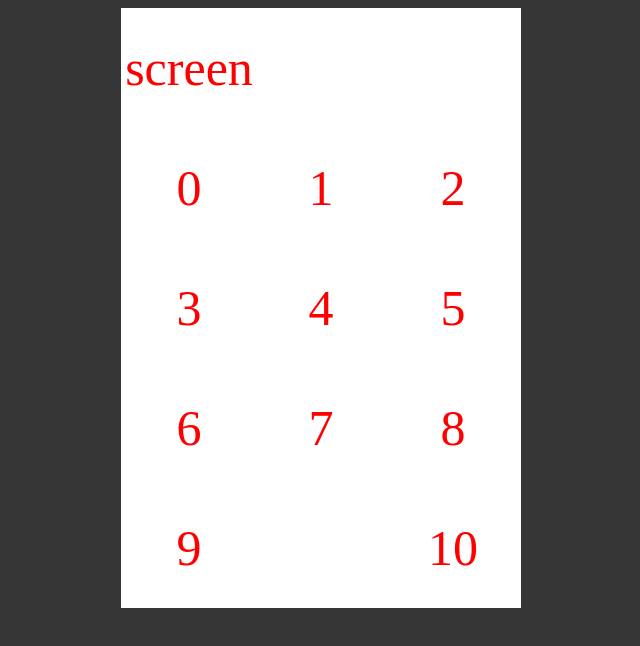
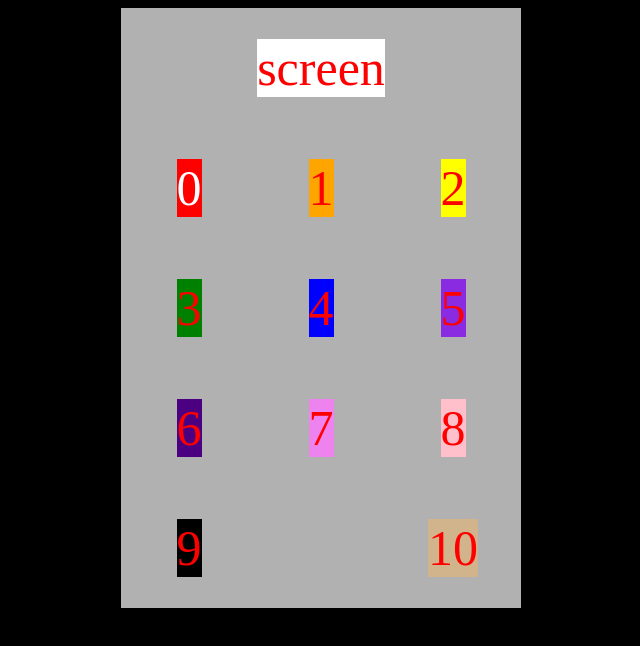
Before and after one commit to OperationNorthwoods/EgotisticalGiraffe, a plain HTML site: page calculator.html in a window 1280 px wide. Shown: the whole page, without its empty margins (327-967 px from the left). Drawn offline with Linux system fonts and the light colour scheme.

Commit message:
fixed syntax error
fixed syntax error that was preventing item11 from displaying properly.

```diff
--- a/scoreKeeperProj/calculator.css
+++ b/calculator.css
@@ -1,5 +1,5 @@
 html body {
-    background-color: rgb(54, 54, 54);
+    background-color: rgb(0, 0, 0);
     display: grid;
     place-items: center;
     height: 100%;
@@ -10,7 +10,7 @@ html body {
     display: grid;
     place-items: center;
     justify-content: center;
-    background-color: white;
+    background-color: rgb(177, 177, 177);
     width: 400px;
     height: 600px;
     grid-template-columns: 33% 33% 33%;
@@ -29,50 +29,63 @@ html body {
 }
 
 #item0 {
+    color: white;
     grid-area: a;
+    background-color: red;
 }
 
 #item1 {
     grid-area: b;
+    background-color: orange;
 }
 
 #item2 {
     grid-area: c;
+    background-color: yellow;
 }
 
 #item3 {
     grid-area: d;
+    background-color: green;
 }
 
 #item4 {
     grid-area: e;
+    background-color: blue;
 }
 
 #item5 {
     grid-area: f;
+    background-color: blueviolet;
 }
 
 #item6 {
     grid-area: g;
+    background-color: indigo;
 }
 
 #item7 {
     grid-area: h;
+    background-color: violet;
 }
 
 #item8 {
     grid-area: i;
+    background-color: pink;
 }
 
 #item9 {
     grid-area: j;
+    background-color: black;
 }
 
 #item10 {
     grid-area: k;
+    background-color: tan;
 }
 
 #item11 {
     grid-area: z;
-    justify-items: center;
+    background-color: white;
+    /* justify-items: center; */
 }
--- a/scoreKeeperProj/calculator.html
+++ b/calculator.html
@@ -11,7 +11,7 @@
 
 <body>
     <div class="container">
-        <div class="item" id="item 11">screen</div>
+        <div class="item" id="item11">screen</div>
 
         <div class="item" id="item0">0</div>
         <div class="item" id="item1">1</div>
@@ -24,8 +24,7 @@
         <div class="item" id="item8">8</div>
         <div class="item" id="item9">9</div>
         <div class="item" id="item10">10</div>
-
-    </div?>
+    </div>
 </body>
 
 <script src="calculator.js"></script>
```
Also changed, not shown: calculator.js (added), scoreKeeperProj/calculator.js (deleted).
